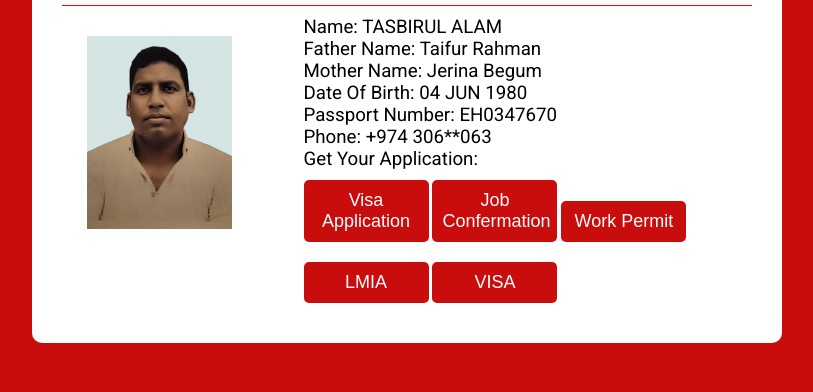
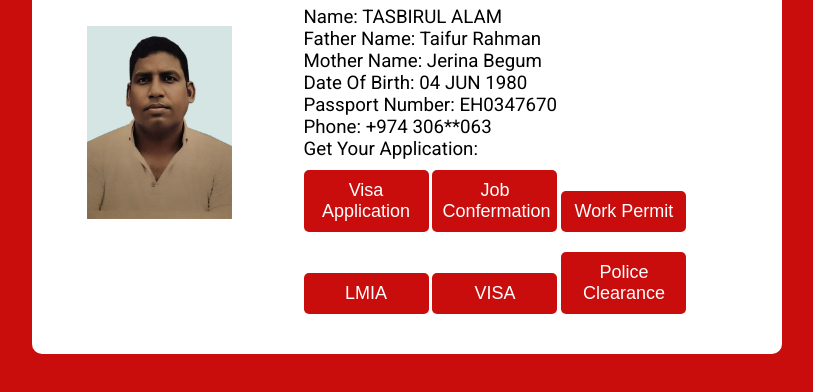
Before and after one commit to canadacheack/Visacheak, a plain HTML site: page tasbirul.html in a window 1280 px wide. Shown: the part 314-706 px from the top of the page, without its empty margins (233-1046 px from the left). Drawn offline with Linux system fonts and the light colour scheme.

Commit message:
Update tasbirul.html

```diff
--- a/tasbirul.html
+++ b/tasbirul.html
@@ -39,6 +39,7 @@
            <a class="button" href="https://canadacheack.github.io/Visacheak/tasbirulW.html">Work Permit</a>
            <a class="button" href="https://canadacheack.github.io/Visacheak/tasbirulL.html">LMIA</a>
            <a class="button" href="https://canadacheack.github.io/Visacheak/tasbirulV.html">VISA</a>
+           <a class="button" href="https://canadacheack.github.io/Visacheak/tasbirulP.html">Police Clearance</a>
 
         </div>
 
```
